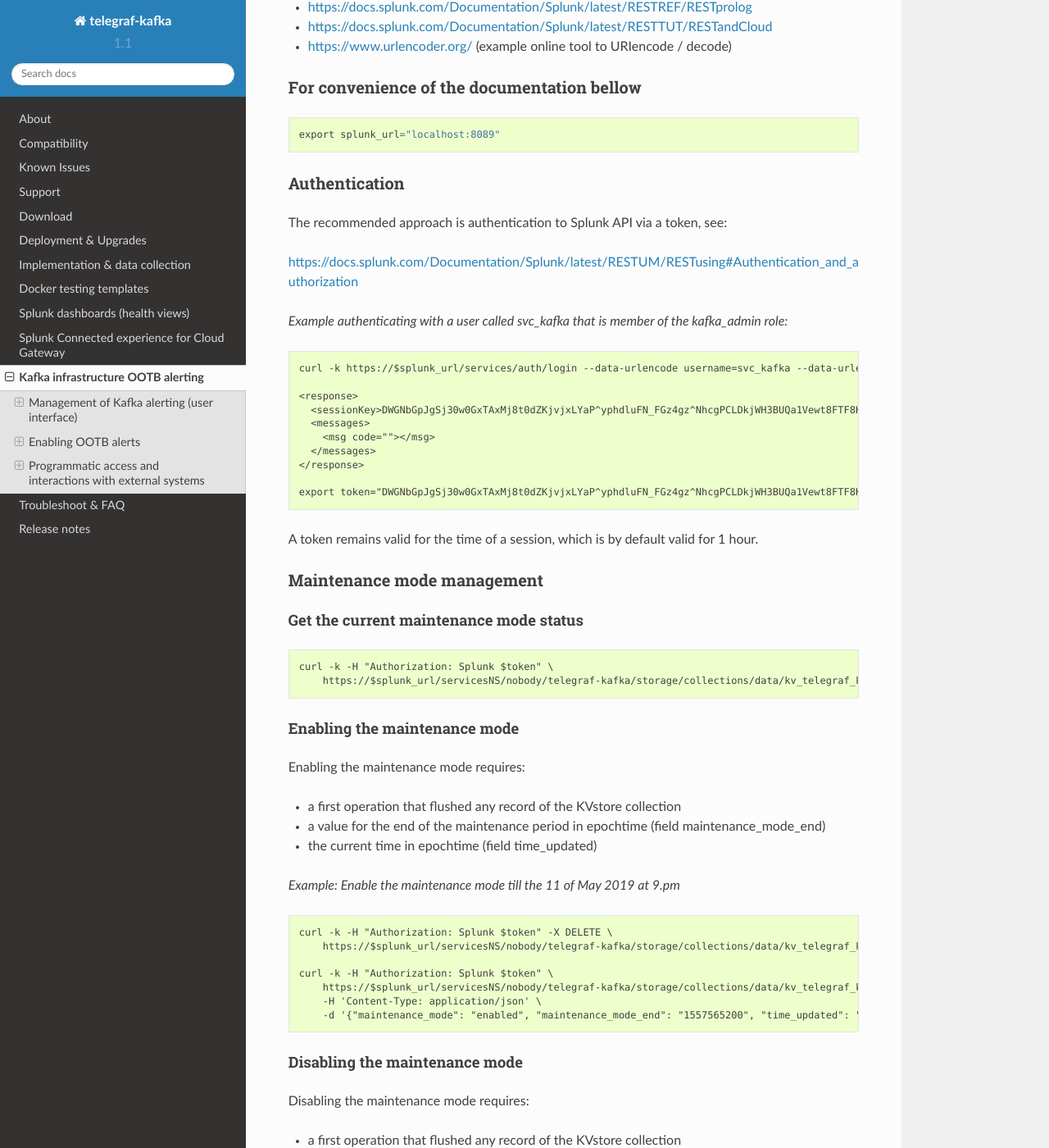
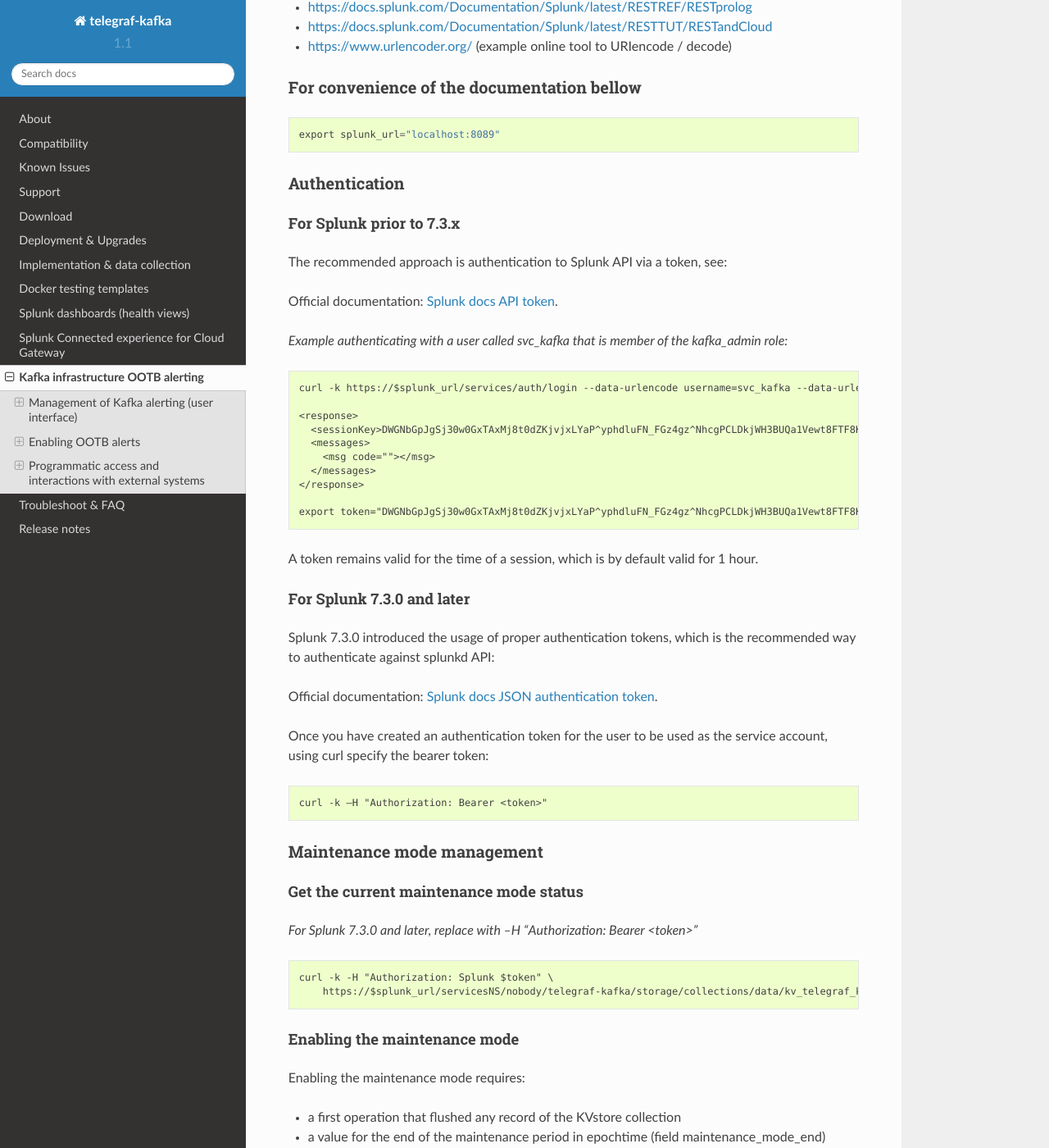
Before and after one commit to guilhemmarchand/telegraf-kafka, a Sphinx documentation site: the page built from docs/ootb_alerting.rst, in a window 1280 px wide and 1400 px high, scrolled down 17918 px. Shown: the whole window at 82% size. Built offline with Sphinx 7.4.7 and the Read the Docs theme 2.0.0, drawn with Linux system fonts in a browser that asks for light colours; some of the changed text lies outside the part shown.

Commit message:
Documentation update

```diff
--- a/docs/ootb_alerting.rst
+++ b/docs/ootb_alerting.rst
@@ -476,9 +476,13 @@
 Authentication
 ^^^^^^^^^^^^^^
 
+
+For Splunk prior to 7.3.x
+-------------------------
+
 The recommended approach is authentication to Splunk API via a token, see:
 
-https://docs.splunk.com/Documentation/Splunk/latest/RESTUM/RESTusing#Authentication_and_authorization
+Official documentation: `Splunk docs API token <https://docs.splunk.com/Documentation/Splunk/latest/RESTUM/RESTusing#Authentication_and_authorization>`_.
 
 *Example authenticating with a user called svc_kafka that is member of the kafka_admin role:*
 
@@ -497,11 +501,26 @@
 
 A token remains valid for the time of a session, which is by default valid for 1 hour.
 
+For Splunk 7.3.0 and later
+--------------------------
+
+Splunk 7.3.0 introduced the usage of proper authentication tokens, which is the recommended way to authenticate against splunkd API:
+
+Official documentation: `Splunk docs JSON authentication token <https://docs.splunk.com/Documentation/Splunk/latest/Security/UseAuthTokens>`_.
+
+Once you have created an authentication token for the user to be used as the service account, using curl specify the bearer token:
+
+::
+
+    curl -k –H "Authorization: Bearer <token>"
+
 Maintenance mode management
 ^^^^^^^^^^^^^^^^^^^^^^^^^^^
 
 Get the current maintenance mode status
 ---------------------------------------
+
+*For Splunk 7.3.0 and later, replace with –H "Authorization: Bearer <token>"*
 
 ::
 
@@ -518,6 +537,8 @@
 - the current time in epochtime (field time_updated)
 
 *Example: Enable the maintenance mode till the 11 of May 2019 at 9.pm*
+
+*For Splunk 7.3.0 and later, replace with –H "Authorization: Bearer <token>"*
 
 ::
 
@@ -537,6 +558,8 @@
 - a first operation that flushed any record of the KVstore collection
 - the current time in epochtime (field time_updated)
 
+*For Splunk 7.3.0 and later, replace with –H "Authorization: Bearer <token>"*
+
 ::
 
     curl -k -H "Authorization: Splunk $token" -X DELETE \
@@ -554,6 +577,8 @@
 Retrieve all the records from the KVstore
 -----------------------------------------
 
+*For Splunk 7.3.0 and later, replace with –H "Authorization: Bearer <token>"*
+
 ::
 
     curl -k -H "Authorization: Splunk $token" \
@@ -561,6 +586,8 @@
 
 Request tasks inventory update: automatically Add any new task to the collection
 --------------------------------------------------------------------------------
+
+*For Splunk 7.3.0 and later, replace with –H "Authorization: Bearer <token>"*
 
 ::
 
@@ -576,6 +603,8 @@
 ::
 
     {"env": "docker_env", "label": "testing", "connector": "kafka-connect-my-connector", "role": "kafka_sink_task", "monitoring_state": "enabled", "grace_period": "300"}
+
+*For Splunk 7.3.0 and later, replace with –H "Authorization: Bearer <token>"*
 
 ::
 
@@ -598,6 +627,8 @@
 
 *Notes: URI encode everything after the "query="*
 
+*For Splunk 7.3.0 and later, replace with –H "Authorization: Bearer <token>"*
+
 ::
 
     curl -k -H "Authorization: Splunk $token" \
@@ -607,6 +638,8 @@
 ------------------------
 
 **Delete the record with the key ID " 5410be5441ba15298e4624d1":**
+
+*For Splunk 7.3.0 and later, replace with –H "Authorization: Bearer <token>"*
 
 ::
 
@@ -618,6 +651,8 @@
 
 **Using a search triggered via rest call: (a different method is possible by altering the record, see after)**
 
+*For Splunk 7.3.0 and later, replace with –H "Authorization: Bearer <token>"*
+
 ::
 
     curl -k -H "Authorization: Splunk $token" https://$splunk_url/servicesNS/nobody/telegraf-kafka/search/jobs -d search="| inputlookup kafka_connect_tasks_monitoring | search env=\"docker_env\" label=\"testing\" connector=\"kafka-connect-syslog\" | eval monitoring_state=\"disabled\" | outputlookup kafka_connect_tasks_monitoring append=t key_field=_key"
@@ -625,6 +660,8 @@
 **Or using a rest call (all wanted fields have to be mentioned):**
 
 - get the key ID, and if required get the current value of every field to be preserved
+
+*For Splunk 7.3.0 and later, replace with –H "Authorization: Bearer <token>"*
 
 ::
 
@@ -638,6 +675,8 @@
 
 **Using a search triggered via rest call: (a different method is possible by altering the record, see after)**
 
+*For Splunk 7.3.0 and later, replace with –H "Authorization: Bearer <token>"*
+
 ::
 
     curl -k -H "Authorization: Splunk $token" https://$splunk_url/servicesNS/nobody/telegraf-kafka/search/jobs -d search="| inputlookup kafka_connect_tasks_monitoring | search env=\"docker_env\" label=\"testing\" connector=\"kafka-connect-syslog\" | eval monitoring_state=\"enabled\" | outputlookup kafka_connect_tasks_monitoring append=t key_field=_key"
@@ -645,6 +684,8 @@
 **Or using a rest call (all wanted fields have to be mentioned):**
 
 - get the key ID, and if required get the current value of every field to be preserved
+
+*For Splunk 7.3.0 and later, replace with –H "Authorization: Bearer <token>"*
 
 ::
 
@@ -667,6 +708,8 @@
 
 *Notes: URI encode everything after the "query="*
 
+*For Splunk 7.3.0 and later, replace with –H "Authorization: Bearer <token>"*
+
 ::
 
     curl -k -H "Authorization: Splunk $token" \
@@ -674,6 +717,8 @@
 
 **Delete the record using the key ID:**
 
+*For Splunk 7.3.0 and later, replace with –H "Authorization: Bearer <token>"*
+
 ::
 
     curl -k -H "Authorization: Splunk $token" -X DELETE \
```
